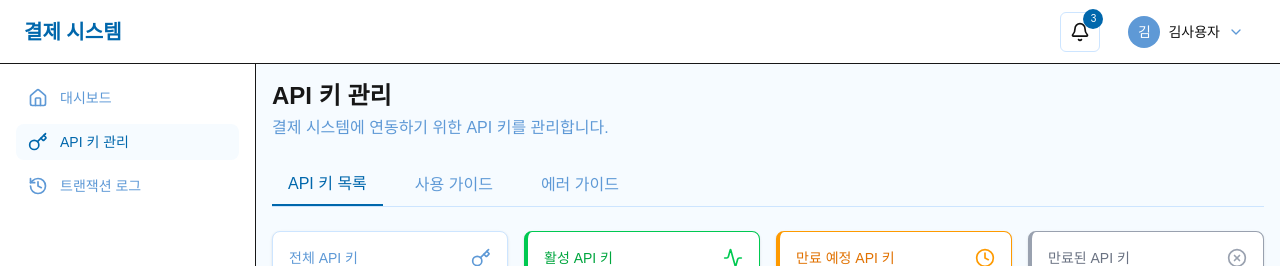
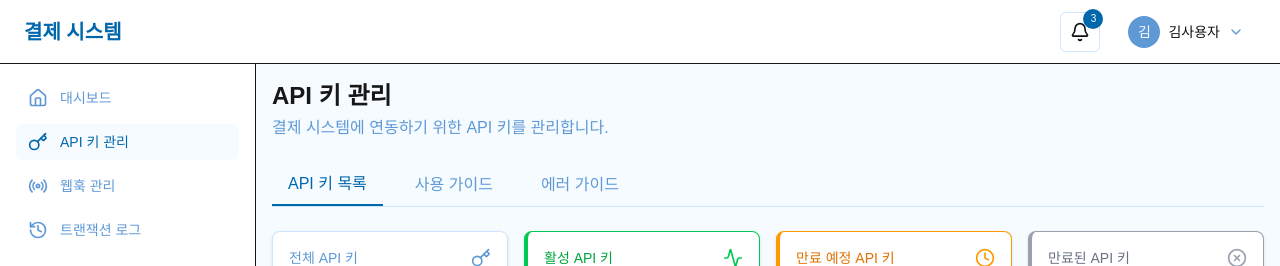
Before and after one commit to WON-Q/pg-client, a Next.js app: page /user/dashboard/api-keys in a window 1280 px wide. Shown: the top 266 px of the page. Built offline with nearby package versions, Linux system fonts and the light colour scheme.

Commit message:
Feat: webhook 메뉴 추가

```diff
--- a/app/(dashboard)/user/dashboard/layout.tsx
+++ b/app/(dashboard)/user/dashboard/layout.tsx
@@ -1,9 +1,22 @@
 "use client";
 
-import React, {useState} from "react";
+import React, { useState } from "react";
 import Link from "next/link";
-import {usePathname} from "next/navigation";
-import {Bell, ChevronDown, CreditCard, History, Home, KeyIcon, LogOut, Menu, Settings, User, X,} from "lucide-react";
+import { usePathname } from "next/navigation";
+import {
+  Bell,
+  ChevronDown,
+  CreditCard,
+  History,
+  Home,
+  KeyIcon,
+  LogOut,
+  Menu,
+  Settings,
+  User,
+  X,
+  Radio,
+} from "lucide-react";
 
 // 클래스명을 조건부로 결합하는 헬퍼 함수
 const cn = (...classes) => {
@@ -26,6 +39,11 @@ export default function UserDashboardLayout({ children }) {
       name: "API 키 관리",
       path: "/user/dashboard/api-keys",
       icon: <KeyIcon className="h-5 w-5" />,
+    },
+    {
+      name: "웹훅 관리",
+      path: "/user/dashboard/webhooks",
+      icon: <Radio className="h-5 w-5" />,
     },
     {
       name: "트랜잭션 로그",
```
